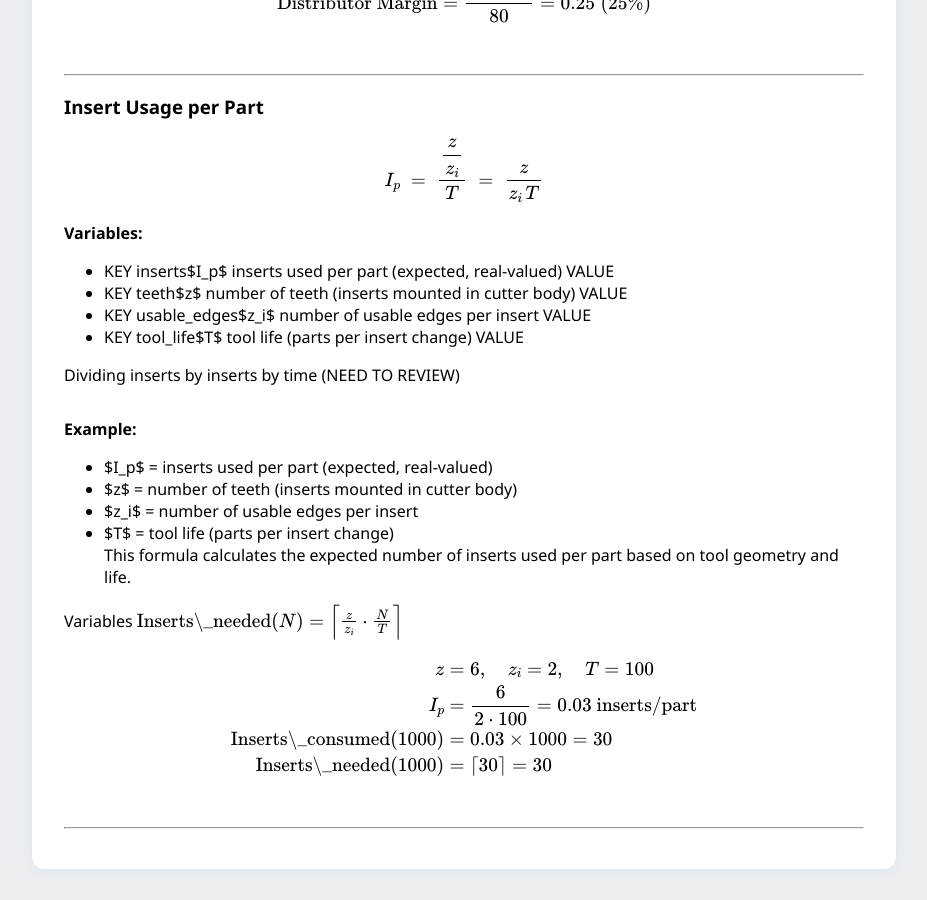
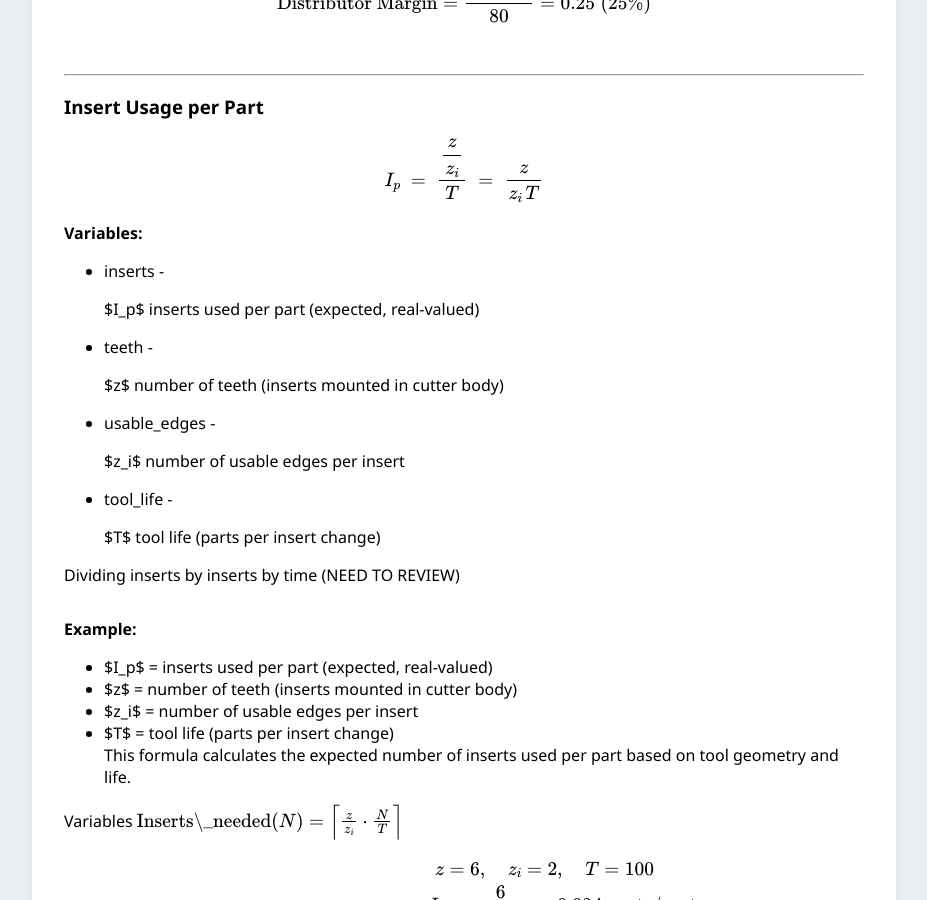
Before and after one commit to jaymcc2/product-sales-formulas, a Jekyll site: the page built from sales_math/index.md, in a window 1280 px wide and 900 px high, scrolled down 1716 px. Shown: the whole window, without its empty margins (176-1103 px from the left). Built offline with Jekyll 4.4.1, drawn with Linux system fonts in a browser that asks for light colours.

Commit message:
changed for loop to use indexes [0] [1] to reference key values in mapping

```diff
--- a/_includes/formula.html
+++ b/_includes/formula.html
@@ -7,8 +7,8 @@
         <strong>Variables:</strong>
         {% if include.formula.variables %}
         <ul class="formula-variables-list">
-            {% for key in include.formula.variables %}
-                <li>KEY {{ key }} VALUE {{ include.formula.variables[key] | markdownify }}</li>
+            {% for variable in include.formula.variables %}
+                <li>{{ variable[0] }} - {{ variable[1] | markdownify }}</li>
             {% endfor %}
         </ul>
         {% endif %}
```
